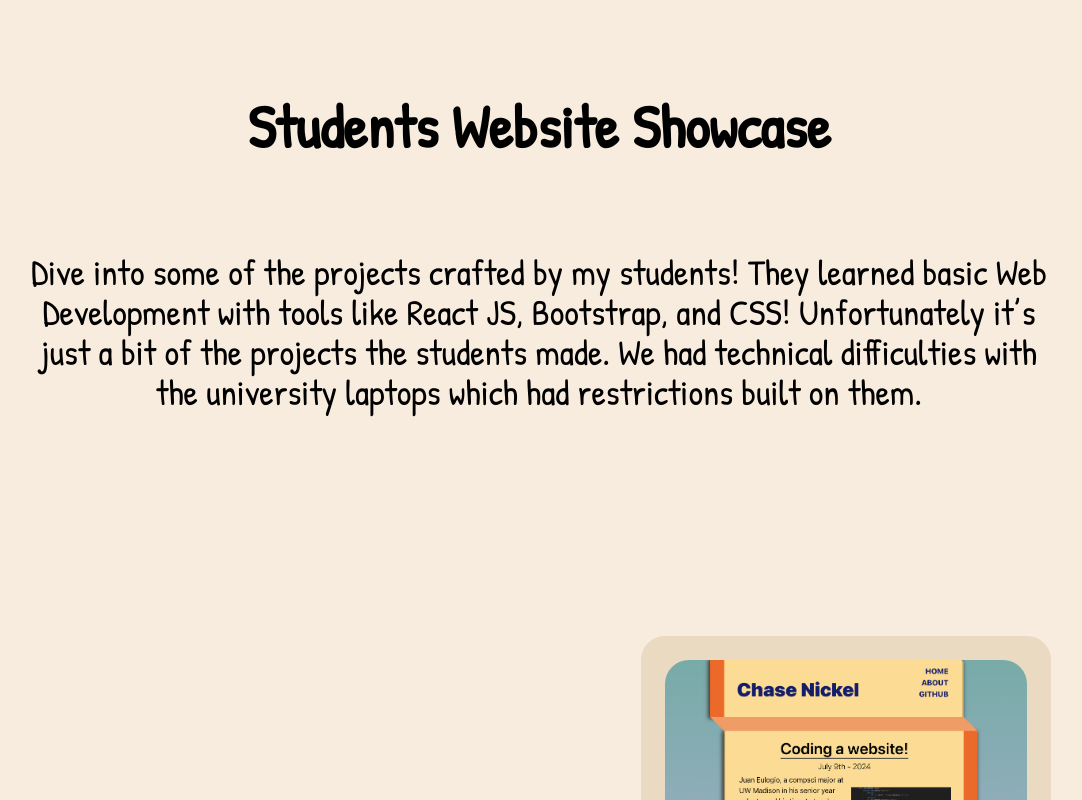
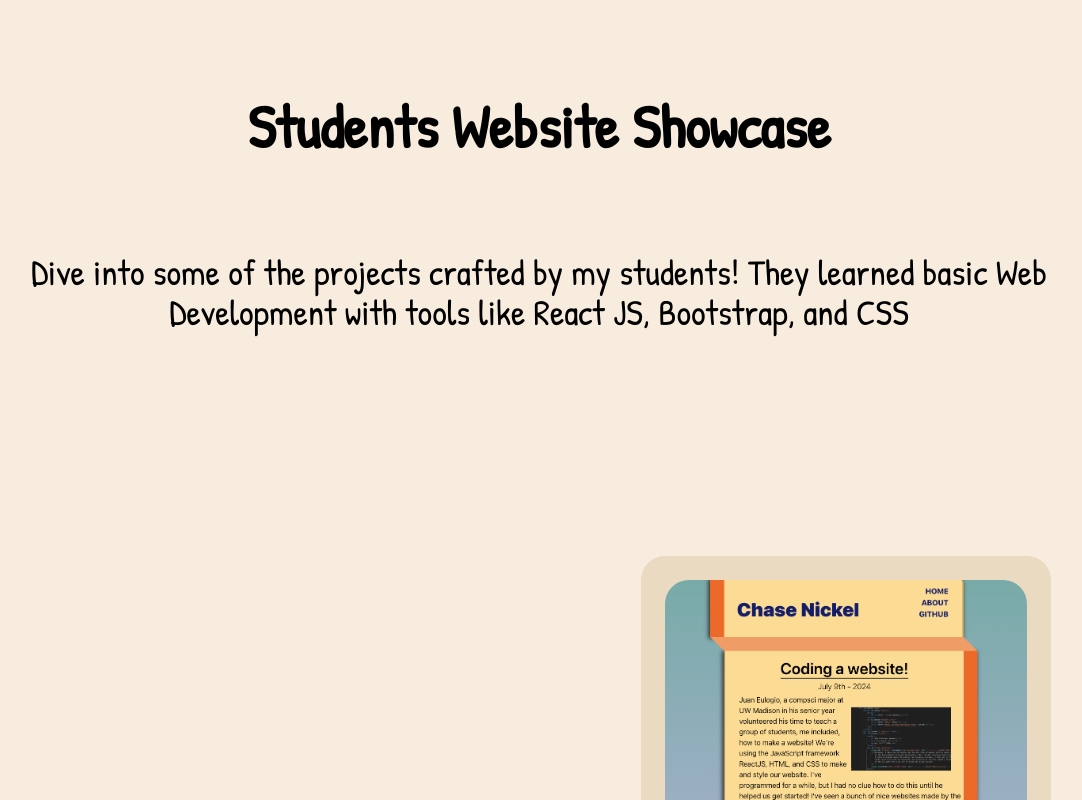
Before and after one commit to JuanEulogio/2024_lead_instuctor_showcase, a React (Create React App) app: page / in a window 1280 px wide. Shown: the top 800 px of the page, without its empty margins (101-1183 px from the left). Built offline with nearby package versions, Linux system fonts and the light colour scheme.

Commit message:
text update

```diff
--- a/src/App.js
+++ b/src/App.js
@@ -77,8 +77,7 @@ function App() {
 
       <Reveal><h5 className='flex justify-center text-center font-Patrick-Hand text-4xl pb-56'>
       Dive into some of the projects crafted by my students!
-      They learned basic Web Development with tools like React JS, Bootstrap, and CSS!
-      Unfortunately it’s just a bit of the projects the students made. We had technical difficulties with the university laptops which had restrictions built on them.
+      They learned basic Web Development with tools like React JS, Bootstrap, and CSS
       </h5></Reveal>
 
 
@@ -108,11 +107,11 @@ function App() {
 
       </div>
       <Reveal><h5 className='flex justify-center text-center font-Patrick-Hand text-4xl pb-56'>
-          I let their imaginations run and let them build whatever they wanted.
-          In my eyes, letting them be creative and find that passion of curiosity in computer science
-          is fundamental for their success in this field. I believe that curiosity is what will drive
-          them even beyond the time I have with them, so I can create a bigger impact in the long term of their success.
-          </h5></Reveal>
+          I let them build whatever they wanted in order to empower their creativity.
+          In my eyes, letting them find that passion of curiosity in coding is fundamental
+          for their success in this field. I believe that curiosity is what will drive them
+          even beyond the time I have with them, so I can create a bigger impact in the long term of their success.
+      </h5></Reveal>
     </div>
     }
 
```
